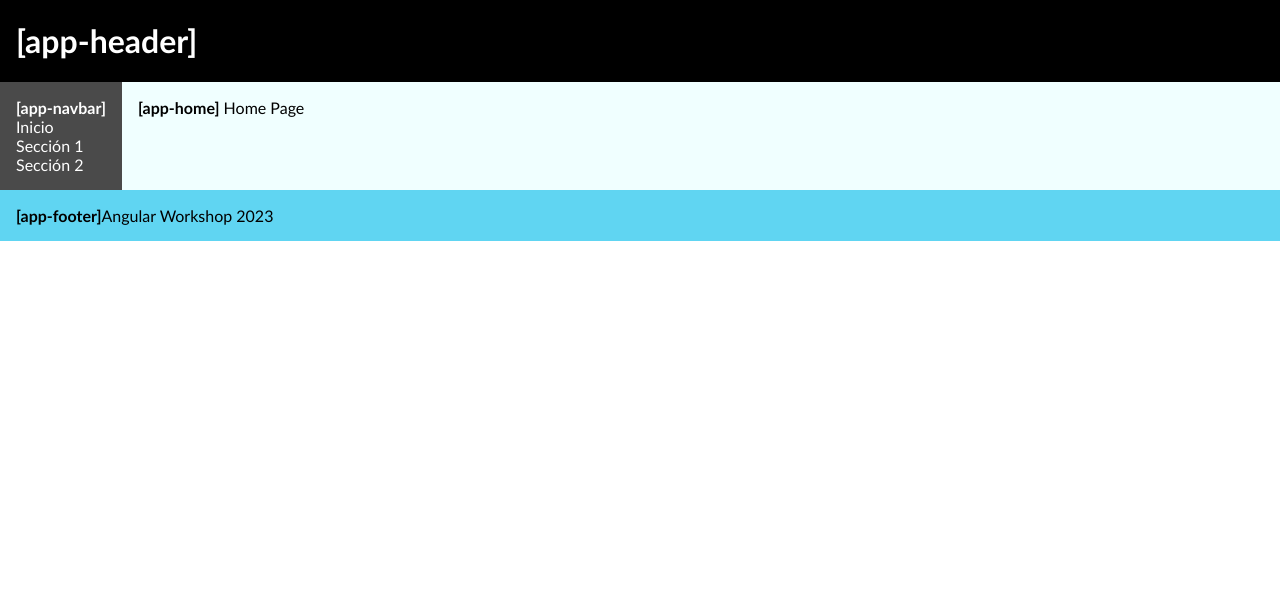
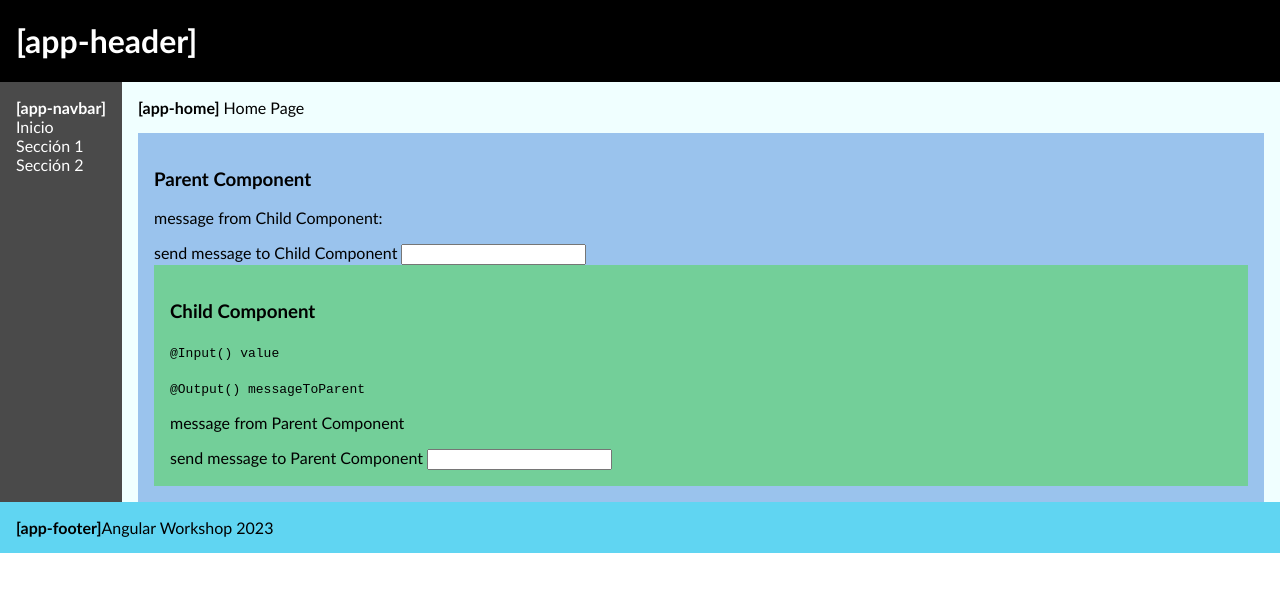
Before and after one commit to NicolasKolumbic/angular-workshop-2023, an Angular app in the folder repo/: page / in a window 1280 px wide. Shown: the top 592 px of the page. Built offline with nearby package versions, Linux system fonts and the light colour scheme.

Commit message:
components comunication

```diff
--- a/repo/src/app/app.module.ts
+++ b/repo/src/app/app.module.ts
@@ -4,6 +4,7 @@ import { BrowserModule } from '@angular/platform-browser';
 import { AppComponent } from './app.component';
 import { HomeComponent } from './pages/home/home.component';
 import { SharedModule } from './shared/shared.module';
+import { FormsModule } from '@angular/forms';
 
 @NgModule({
   declarations: [
@@ -12,7 +13,8 @@ import { SharedModule } from './shared/shared.module';
   ],
   imports: [
     BrowserModule,
-    SharedModule
+    SharedModule,
+    FormsModule
   ],
   providers: [],
   bootstrap: [AppComponent]
--- a/repo/src/app/pages/home/home.component.html
+++ b/repo/src/app/pages/home/home.component.html
@@ -1,3 +1,4 @@
 <div>
     <p><strong>[app-home]</strong> Home Page</p>
+    <app-parent></app-parent>
 </div>
--- /dev/null
+++ b/repo/src/app/shared/components/child/child.component.html
@@ -0,0 +1,15 @@
+<div>
+    <h3>Child Component</h3>
+    <p>
+        <code>@Input() value</code>
+    </p>
+    <p>
+        <code>@Output() messageToParent</code>
+    </p>
+    <p>
+        message from Parent Component
+        <strong>{{value}}</strong>
+    </p>
+    send message to Parent Component
+    <input type="text" [(ngModel)]="childValue" (keyup)="sendToParent($event)" />
+</div>
--- /dev/null
+++ b/repo/src/app/shared/components/child/child.component.scss
@@ -0,0 +1,9 @@
+:host {
+    background-color: rgba($color: #4fdc47, $alpha: 0.5);
+    display: block;
+    padding: 1rem;
+}
+
+strong {
+    color: greenyellow
+}
--- /dev/null
+++ b/repo/src/app/shared/components/child/child.component.ts
@@ -0,0 +1,17 @@
+import { Component, EventEmitter, Input, Output } from '@angular/core';
+
+@Component({
+  selector: 'app-child',
+  templateUrl: './child.component.html',
+  styleUrls: ['./child.component.scss']
+})
+export class ChildComponent {
+  @Input() value = '';
+  @Output() messageToParent: EventEmitter<string> = new EventEmitter<string>();
+
+  childValue!: string;
+
+  sendToParent(event: Event) {
+    this.messageToParent.emit(this.childValue);
+  }
+}
--- /dev/null
+++ b/repo/src/app/shared/components/parent/parent.component.html
@@ -0,0 +1,12 @@
+<div>
+    <h3>Parent Component</h3>
+    <p>
+        message from Child Component:
+        <strong>{{messageFromChild}}</strong>
+    </p>
+    <div>
+        send message to Child Component
+        <input type="text" [(ngModel)]="parentValue"  />
+    </div>
+    <app-child [value]="parentValue" (messageToParent)="catchMessageFromChild($event)"></app-child>
+</div>
--- /dev/null
+++ b/repo/src/app/shared/components/parent/parent.component.scss
@@ -0,0 +1,9 @@
+:host {
+    background-color: rgba($color: #4788dc, $alpha: 0.5);
+    display: block;
+    padding: 1rem;
+}
+
+strong {
+    color: orangered;
+}
--- /dev/null
+++ b/repo/src/app/shared/components/parent/parent.component.ts
@@ -0,0 +1,17 @@
+import { Component } from '@angular/core';
+
+@Component({
+  selector: 'app-parent',
+  templateUrl: './parent.component.html',
+  styleUrls: ['./parent.component.scss']
+})
+export class ParentComponent {
+
+  messageFromChild: string = '';
+  parentValue: string = '';
+
+
+  catchMessageFromChild(message: string) {
+    this.messageFromChild = message;
+  }
+}
```
Also changed, not shown: repo/src/app/shared/shared.module.ts (+11 -3 lines), 2 other files (tests, documents, lock files or other folders).
